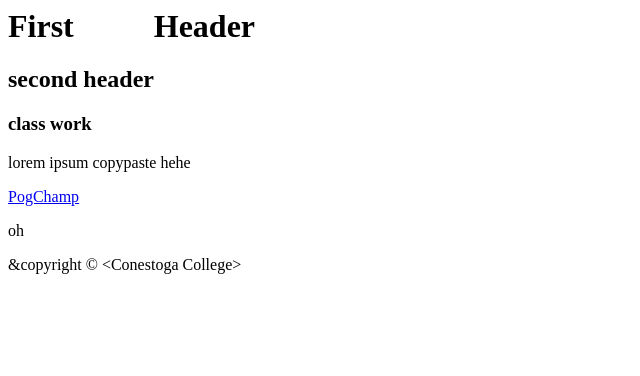
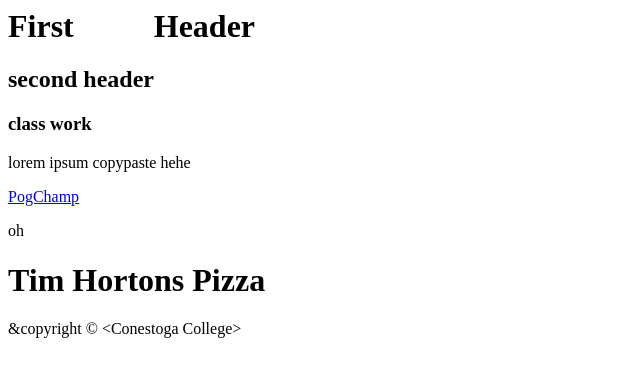
Before and after one commit to songblrd/ClassWork, a plain HTML site: page Week 1/index.html in a window 1280 px wide. Shown: the whole page, without its empty margins (0-640 px from the left). Drawn offline with Linux system fonts and the light colour scheme.

Commit message:
changes 3

```diff
--- a/Week 1/index.html
+++ b/Week 1/index.html
@@ -19,6 +19,7 @@
 
      <main>
         <p>oh</p>
+        <h1> Tim Hortons Pizza</h1>
      </main>
      <aside>
 
```
